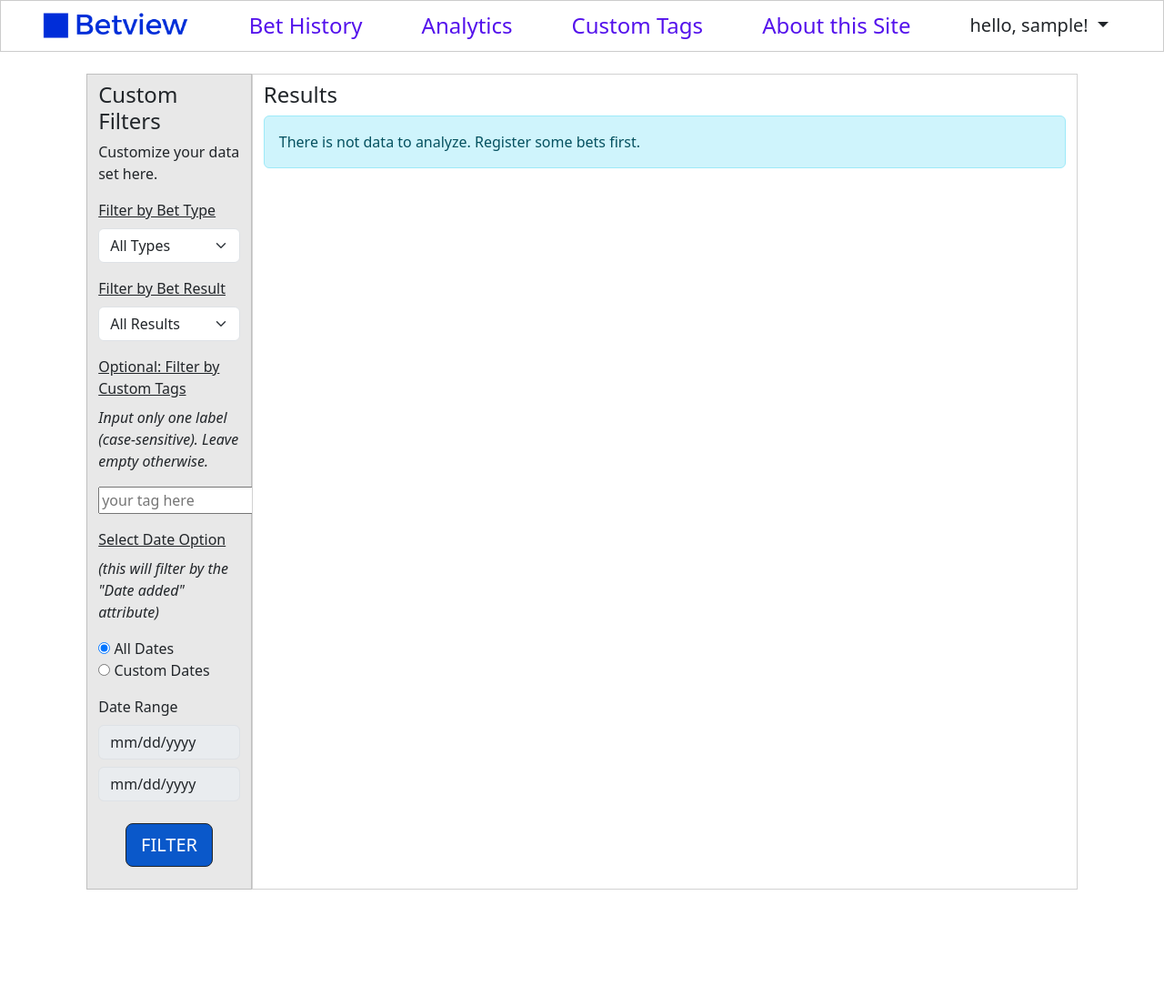
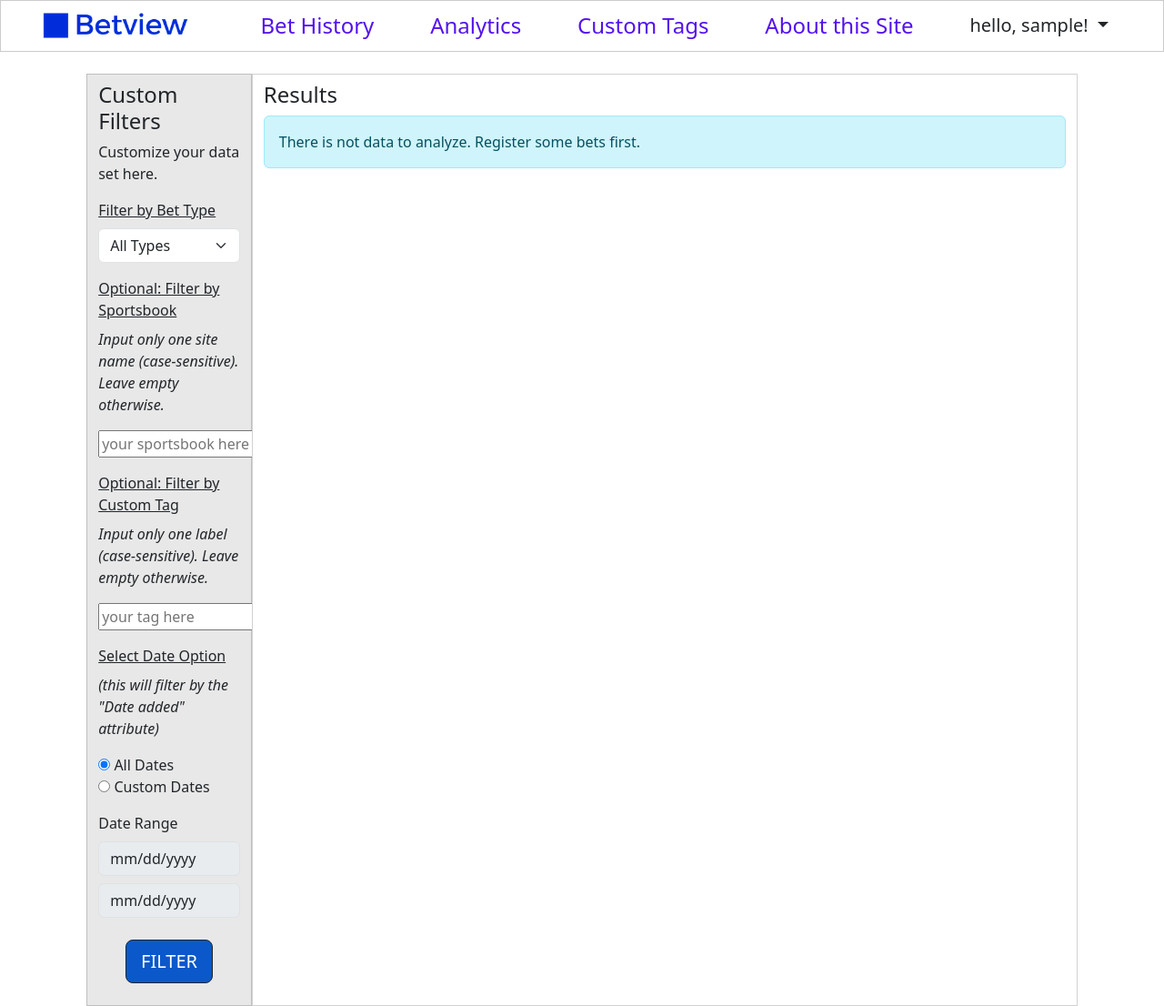
Before and after one commit to nicoferreira90/bet_tracker_orange, a Django app: page /analytics/results/ in a window 1280 px wide. Shown: the whole page at 91% size. Before the commit the page ends 978 px from the top, so only its background shows below. Run offline with Django 5.2, Linux system fonts and the light colour scheme; the visitor is signed in with stand-in values (Sample User, id 1); some libraries are stand-ins or nearby versions.

Commit message:
UI/UX improvements, also removed result filter, and implemented filter by sportsbook

```diff
--- a/analytics/views.py
+++ b/analytics/views.py
@@ -29,7 +29,7 @@ class AnalyticsWithResultsView(LoginRequiredMixin, TemplateView):
 
         filter_type = request.POST.get('type-filter') # Retrieve the type filter directly
 
-        filter_result = request.POST.get('result-filter')  # Retrieve the result filter directly
+        filter_site = request.POST.get('site-filter')  # Retrieve the site filter directly
 
         filter_tag = request.POST.get('tag-filter')
 
@@ -47,7 +47,7 @@ class AnalyticsWithResultsView(LoginRequiredMixin, TemplateView):
             filter_date_end = None
 
         user_bets = self.get_filtered_bet_list(filter_type=filter_type,
-                                               filter_result=filter_result,
+                                               filter_site=filter_site,
                                                filter_tag=filter_tag,
                                                filter_date_option=filter_date_option,
                                                filter_date_start=filter_date_start,
@@ -95,12 +95,12 @@ class AnalyticsWithResultsView(LoginRequiredMixin, TemplateView):
         return self.render_to_response(context)
 
 
-    def get_filtered_bet_list(self, filter_type, filter_tag, filter_result, filter_date_option=None, filter_date_start=None, filter_date_end=None):
+    def get_filtered_bet_list(self, filter_type, filter_site, filter_tag, filter_date_option=None, filter_date_start=None, filter_date_end=None):
         """Return only bets made by the user, and also that meet the filter criteria."""
         bet_set = Bet.objects.filter(bet_owner=self.request.user)
 
         print("Received filter type:", filter_type)  # Debugging line
-        print("Received filter result:", filter_result)  # Debugging line
+        print("Received filter site:", filter_site)  # Debugging line
         print("Recieved Tag to filter by:", filter_tag)
         print("Received filter date_range:", filter_date_option)
         print("Received start date:", filter_date_start)
@@ -110,9 +110,9 @@ class AnalyticsWithResultsView(LoginRequiredMixin, TemplateView):
         if filter_type != 'category-all':
             bet_set = bet_set.filter(bet_type=filter_type)
 
-        if filter_result != 'category-all':
-            bet_set = bet_set.filter(result=filter_result)
-            print("After filtering by result:", bet_set)
+        if filter_site != '':
+            bet_set = bet_set.filter(site=filter_site)
+            print("After filtering by site:", bet_set)
 
         if filter_tag != '':
                 bet_set = bet_set.filter(tags__label=filter_tag)
--- a/templates/about_page.html
+++ b/templates/about_page.html
@@ -4,7 +4,7 @@
 {% block content %}
 <h2>About the App</h2>
 <p class="lead" style="font-weight: 400">
-    BetView simplifies the process of tracking and analyzing betting activities, enabling users to make informed decisions. I wrote it using
+    Betview simplifies the process of tracking and analyzing betting activities, enabling users to make informed decisions. I wrote it using
     <a href="https://www.python.org/" target="_blank" rel="noopener noreferrer">Python</a> and the
     <a href="https://www.djangoproject.com/" target="_blank" rel="noopener noreferrer">Django web framework</a>.
     I also used <a href="https://getbootstrap.com/" target="_blank" rel="noopener noreferrer">Bootstrap</a> (a popular CSS framework) for responsive design and
--- a/templates/analytics/analytics_with_results.html
+++ b/templates/analytics/analytics_with_results.html
@@ -51,17 +51,13 @@
                 </div>
 
                 <div class="mb-3">
-                    <label for="result-filter" class="form-label"><u>Filter by Bet Result</u></label>
-                    <select class="form-select" name="result-filter" id="result-filter" required>
-                        <option value="category-all">All Results</option>
-                        <option value="Win">Win</option>
-                        <option value="Lose">Lose</option>
-                        <option value="Push">Push</option>
-                        <option value="Pending">Pending</option>
-                    </select>
+                    <label for="site-filter" class="form-label"><u>Optional: Filter by Sportsbook</u></label>
+                    <p><i>Input only one site name (case-sensitive). Leave empty otherwise.</i></p>
+                    <input type="text" id="site-filter" name="site-filter" placeholder="your sportsbook here">
                 </div>
+
                 <div class="mb-3">
-                    <label for="tag-filter" class="form-label"><u>Optional: Filter by Custom Tags</u></label>
+                    <label for="tag-filter" class="form-label"><u>Optional: Filter by Custom Tag</u></label>
                     <p><i>Input only one label (case-sensitive). Leave empty otherwise.</i></p>
                     <input type="text" id="tag-filter" name="tag-filter" placeholder="your tag here">
                 </div>
--- a/templates/base.html
+++ b/templates/base.html
@@ -5,7 +5,7 @@
 <html>
     <head>
         <meta charset="utf-8">
-        <title>{% block title %}BetView{% endblock title %}</title>
+        <title>{% block title %}Betview{% endblock title %}</title>
         <meta name="viewport" content="width=device-width,
         initial-scale=1, shrink-to-fit=no">
         <!-- Bootstrap CSS -->
@@ -52,7 +52,9 @@
         <nav class="navbar navbar-light sticky-top" style="background-color: #FFF; border: 1px solid #ccc;">
             <div class="container-fluid d-flex align-items-center" style="width: 95%;">
                 <span class="navbar-brand mb-0 h1">
+                    <a href="{% url "home_page" %}" class="navbar-brand">
                     <img src="{% static 'betview-high-resolution-logo-transparent.png' %}" class="img-fluid" alt="..." style="max-height: 28px;">
+                    </a>
                 </span>
                 <span class="navbar-brand mb-0 h1 fs-4"><a href="{% url "bet_history" %}">Bet History</a></span>
                 <span class="navbar-brand mb-0 h1 fs-4"><a href="{% url "analytics_page" %}">Analytics</a></span>
```
Also changed, not shown: templates/analytics/analytics_page.html (+5 -9 lines), templates/home_page.html (+5 -3 lines).
